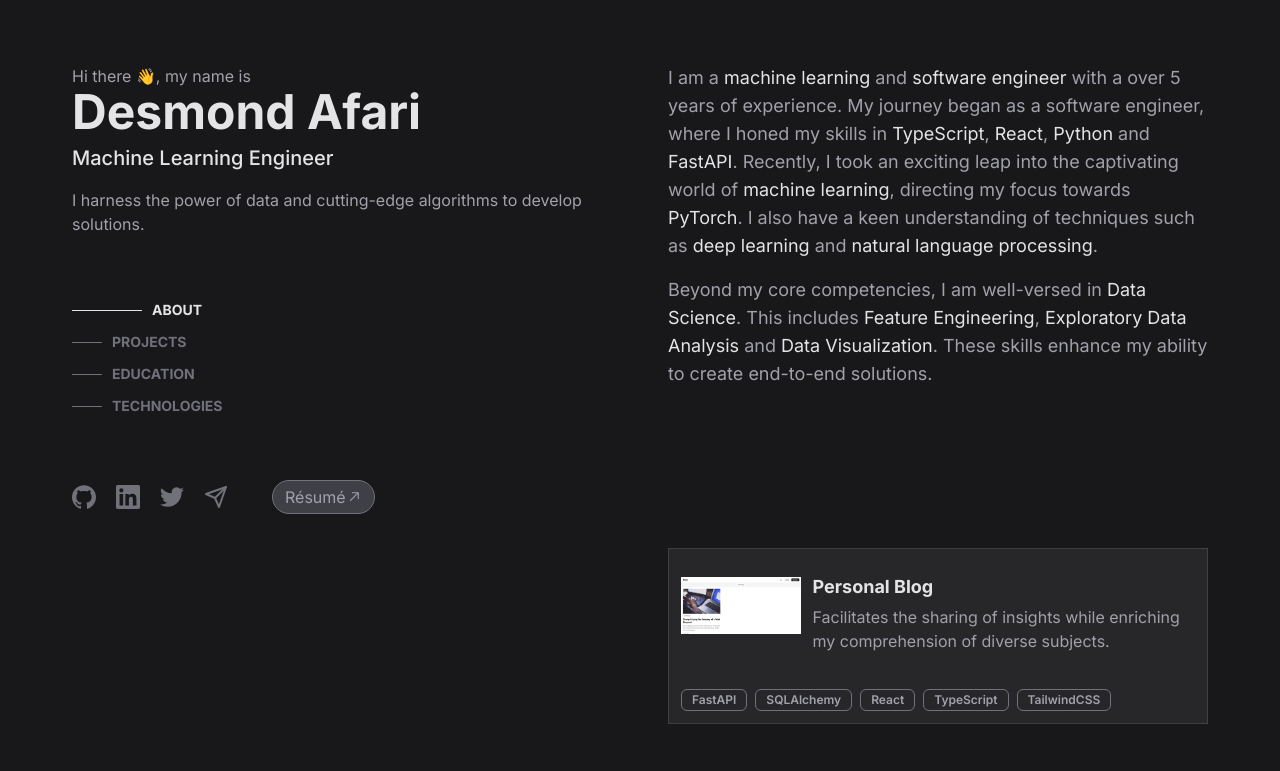
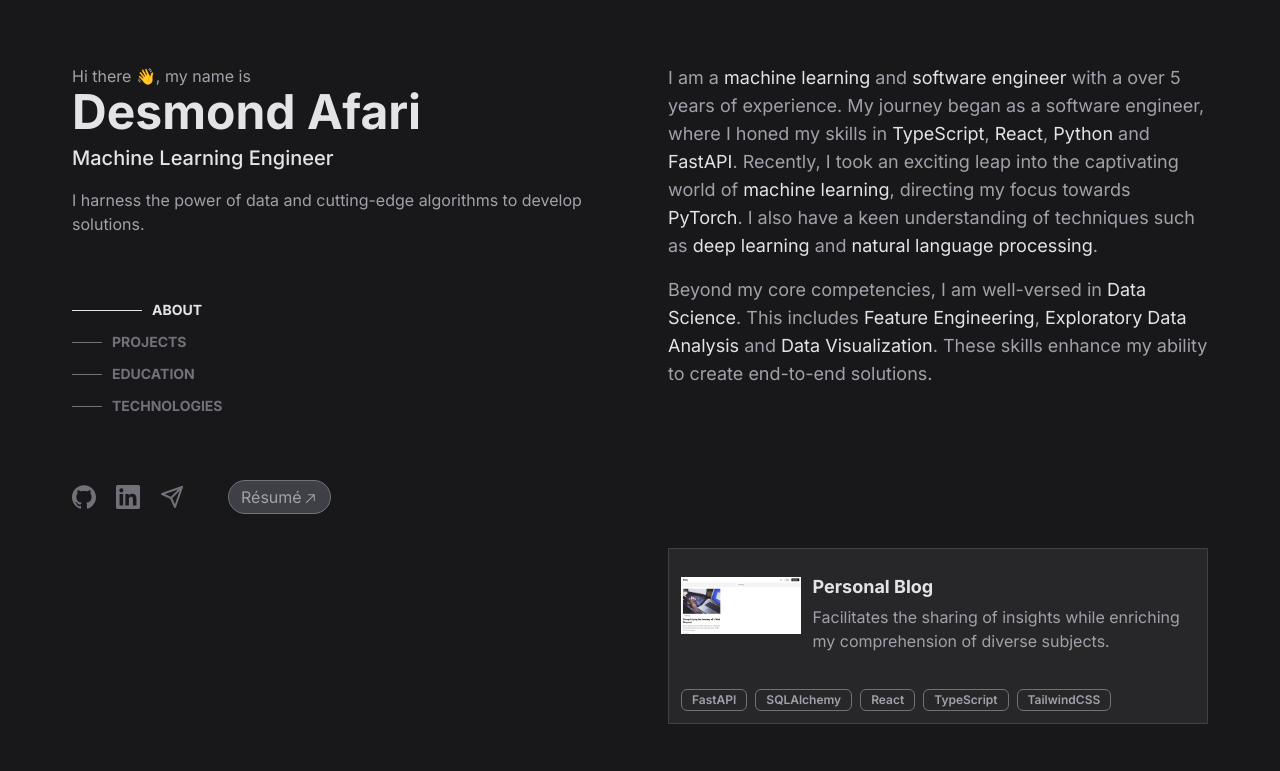
Before and after one commit to des-afari/Portfolio, a React (Vite) app: page / in a window 1280 px wide. Shown: the top 771 px of the page. Built offline with nearby package versions, Linux system fonts and the light colour scheme.

Commit message:
complete

```diff
--- a/index.html
+++ b/index.html
@@ -7,7 +7,15 @@
     <meta name="viewport" content="width=device-width, initial-scale=1.0" />
     <link rel="preconnect" href="https://fonts.googleapis.com">
     <link rel="preconnect" href="https://fonts.gstatic.com" crossorigin>
-    <link href="https://fonts.googleapis.com/css2?family=Inter:wght@100..900&display=swap" rel="stylesheet">    <title>Desmond Afari</title>
+    <link href="https://fonts.googleapis.com/css2?family=Inter:wght@100..900&display=swap" rel="stylesheet">
+    <title>Desmond Afari</title>
+    <meta name="description" content="I'm Desmond Afari, a software and machine learning engineer. I harness the power of data and cutting-edge algorithms to develop solutions." />
+    <meta name="keywords" content="Portfolio, Personal website, Desmond Afari" />
+    <meta name="author" content="Desmond Afari" />
+    <meta property="og:title" content="Desmond Afari" />
+    <meta property="og:description" content="I'm Desmond Afari, a software and machine learning engineer. I harness the power of data and cutting-edge algorithms to develop solutions." />
+    <meta property="og:url" content='https://desmondafari.com' />
+    <meta property="og:type" content="website" />
   </head>
   <body>
     <div id="root"></div>
--- a/src/components/Index.tsx
+++ b/src/components/Index.tsx
@@ -65,13 +65,8 @@ const Index: FC = () => {
           </a>
         </span>
         <span>
-          <a href="#" target='_blank'>
+          <a href="https://www.linkedin.com/in/desmond-afari" target='_blank'>
             <svg role="img" className='w-6 h-6 fill-zinc-500 hover:fill-zinc-200 transition-colors' viewBox="0 0 24 24" xmlns="http://www.w3.org/2000/svg"><title>LinkedIn</title><path d="M20.447 20.452h-3.554v-5.569c0-1.328-.027-3.037-1.852-3.037-1.853 0-2.136 1.445-2.136 2.939v5.667H9.351V9h3.414v1.561h.046c.477-.9 1.637-1.85 3.37-1.85 3.601 0 4.267 2.37 4.267 5.455v6.286zM5.337 7.433c-1.144 0-2.063-.926-2.063-2.065 0-1.138.92-2.063 2.063-2.063 1.14 0 2.064.925 2.064 2.063 0 1.139-.925 2.065-2.064 2.065zm1.782 13.019H3.555V9h3.564v11.452zM22.225 0H1.771C.792 0 0 .774 0 1.729v20.542C0 23.227.792 24 1.771 24h20.451C23.2 24 24 23.227 24 22.271V1.729C24 .774 23.2 0 22.222 0h.003z"/></svg>
-          </a>
-        </span>
-        <span>
-          <a href="#" target='_blank'>
-            <svg role="img" className='w-6 h-6 fill-zinc-500 hover:fill-zinc-200 transition-colors' viewBox="0 0 24 24" xmlns="http://www.w3.org/2000/svg"><title>Twitter</title><path d="M21.543 7.104c.015.211.015.423.015.636 0 6.507-4.954 14.01-14.01 14.01v-.003A13.94 13.94 0 0 1 0 19.539a9.88 9.88 0 0 0 7.287-2.041 4.93 4.93 0 0 1-4.6-3.42 4.916 4.916 0 0 0 2.223-.084A4.926 4.926 0 0 1 .96 9.167v-.062a4.887 4.887 0 0 0 2.235.616A4.928 4.928 0 0 1 1.67 3.148 13.98 13.98 0 0 0 11.82 8.292a4.929 4.929 0 0 1 8.39-4.49 9.868 9.868 0 0 0 3.128-1.196 4.941 4.941 0 0 1-2.165 2.724A9.828 9.828 0 0 0 24 4.555a10.019 10.019 0 0 1-2.457 2.549z"/></svg>
           </a>
         </span>
         <span>
@@ -83,7 +78,7 @@ const Index: FC = () => {
           <a href="/resume" rel='noreferrer'>
             <button className='flex items-center bg-zinc-700 px-3 py-1 rounded-full border border-zinc-500 hover:bg-zinc-700/70 transition-colors'>
               Résumé
-              <svg width="16" height="16" viewBox="0 0 15 15" fill="none" xmlns="http://www.w3.org/2000/svg"><path d="M3.64645 11.3536C3.45118 11.1583 3.45118 10.8417 3.64645 10.6465L10.2929 4L6 4C5.72386 4 5.5 3.77614 5.5 3.5C5.5 3.22386 5.72386 3 6 3L11.5 3C11.6326 3 11.7598 3.05268 11.8536 3.14645C11.9473 3.24022 12 3.36739 12 3.5L12 9.00001C12 9.27615 11.7761 9.50001 11.5 9.50001C11.2239 9.50001 11 9.27615 11 9.00001V4.70711L4.35355 11.3536C4.15829 11.5488 3.84171 11.5488 3.64645 11.3536Z" fill="currentColor" fillRule="evenodd" clipRule="evenodd"></path></svg>
+              <svg width="16" height="16" className='mt-1' viewBox="0 0 15 15" fill="none" xmlns="http://www.w3.org/2000/svg"><path d="M3.64645 11.3536C3.45118 11.1583 3.45118 10.8417 3.64645 10.6465L10.2929 4L6 4C5.72386 4 5.5 3.77614 5.5 3.5C5.5 3.22386 5.72386 3 6 3L11.5 3C11.6326 3 11.7598 3.05268 11.8536 3.14645C11.9473 3.24022 12 3.36739 12 3.5L12 9.00001C12 9.27615 11.7761 9.50001 11.5 9.50001C11.2239 9.50001 11 9.27615 11 9.00001V4.70711L4.35355 11.3536C4.15829 11.5488 3.84171 11.5488 3.64645 11.3536Z" fill="currentColor" fillRule="evenodd" clipRule="evenodd"></path></svg>
             </button>
           </a>
         </span>
```
